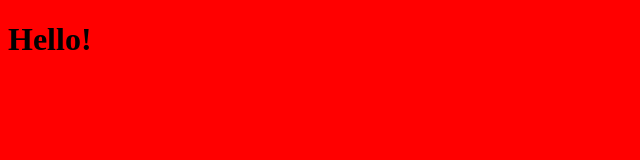
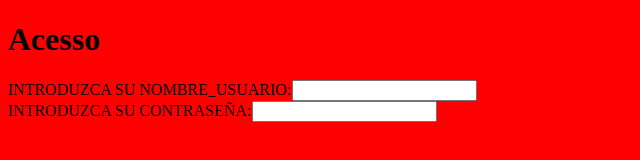
Before and after one commit to lnicolau4/first_try, a plain HTML site: page index.html in a window 1280 px wide. Shown: the whole page, without its empty margins (0-640 px from the left). Drawn offline with Linux system fonts and the light colour scheme.

Commit message:
ej terminado

```diff
--- a/index.html
+++ b/index.html
@@ -1,13 +1,22 @@
 <!DOCTYPE html>
+<http://127.0.0.1/login_usuario>
 <html lang="en">
 <head>
     <meta charset="UTF-8">
     <meta http-equiv="X-UA-Compatible" content="IE=edge">
     <meta name="viewport" content="width=device-width, initial-scale=1.0">
-    <title>Document</title>
+    <title>login_usuraio</title>
     <link rel="stylesheet" href="./main.css">
 </head>
 <body>
-    <h1>Hello!</h1>
+    <h1>Acesso</h1>
+    <FROM ACTION ="parametros.php" METHOD="GET">
+        INTRODUZCA SU NOMBRE_USUARIO:<INPUT TYPE="test" NAME="Usuario"><br>
+        INTRODUZCA SU CONTRASEÑA:<INPUT TYPE="password" NAME="Contraseña"><br>
+
+        <IMPUT TYPE="submit" VALUE="Enviar">
+
+        </IMPUT>
+    </FROM>
 </body>
 </html>
```
